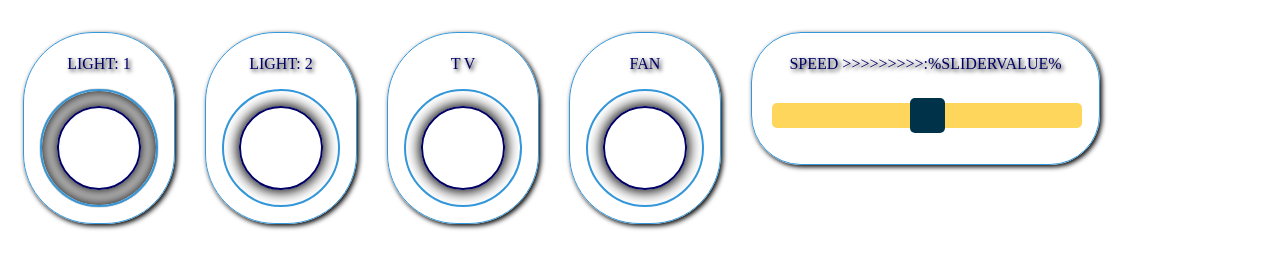
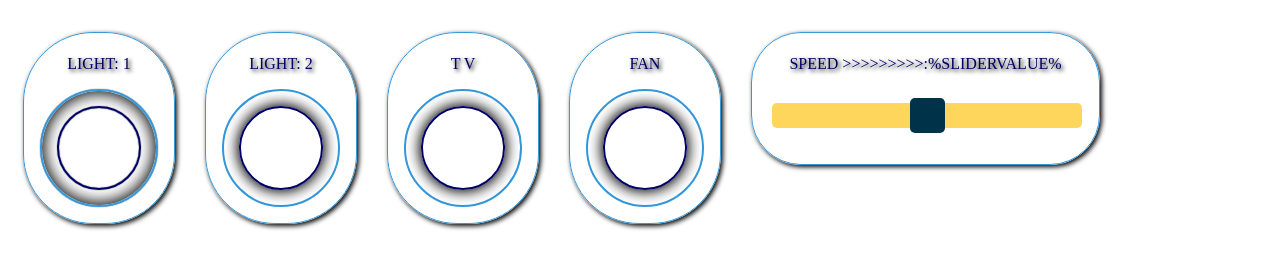
Before and after one commit to WADDE3161/webUI, a plain HTML site: page index.html in a window 1280 px wide. In both pictures the pointer is over the link 99 px from the left and 257 px from the top of the page. Shown: the part 110-378 px from the top of the page. Drawn offline with Linux system fonts and the light colour scheme.

Commit message:
Update index.html

```diff
--- a/index.html
+++ b/index.html
@@ -14,7 +14,7 @@
  .obtn {margin: 10px;padding: 5px;border: 2px solid #3498db;border-radius: 60px;}
  .obtn:hover {box-shadow: 0 0 15px 2px #000000 inset, 0 0 1px 0  #000000;}
  .btn a{display: flex;border: 2px solid #000066;border-radius: 50px;margin: 10px;padding: 40px;box-shadow: 0 0 2px 0 #ffffff inset, 0 0 13px 2px  #000000;}
-
+ .btn a:hover {box-shadow: 0 0 1px 0 #000000 inset, 0 0 1px 0  #000000;}
  .btn p {color: #000066; text-shadow: 2px 2px 4px #000000;}
  .bslider {float: left;width: 335px;margin: 15px;padding: 6px;box-shadow: 2px 2px 5px #000000;border: 1px solid #3498db;border-radius: 50px;}
  .slider { -webkit-appearance: none; margin: 14px; width: 310px; height: 25px; background: #FFD65C; outline: none; -webkit-transition: .2s; transition: opacity .2s; border-radius: 5px; }
```
